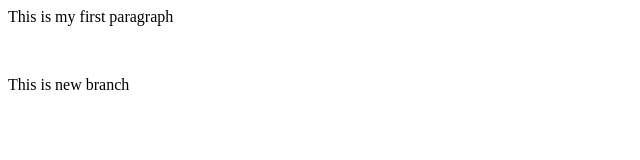
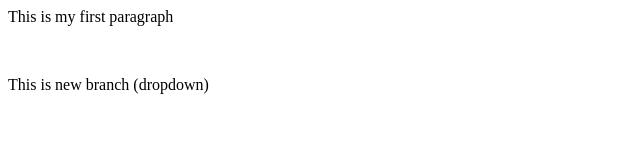
Before and after one commit to malaikaramzan52/localrepo, a plain HTML site: page index.html in a window 1280 px wide. Shown: the whole page, without its empty margins (0-640 px from the left). Drawn offline with Linux system fonts and the light colour scheme.

```diff
--- a/index.html
+++ b/index.html
@@ -1,3 +1,4 @@
 <p>This is my first paragraph</p>
 <br>
-<p>This is new branch</p>
+<p>This is new branch (dropdown)
+</p>
```
